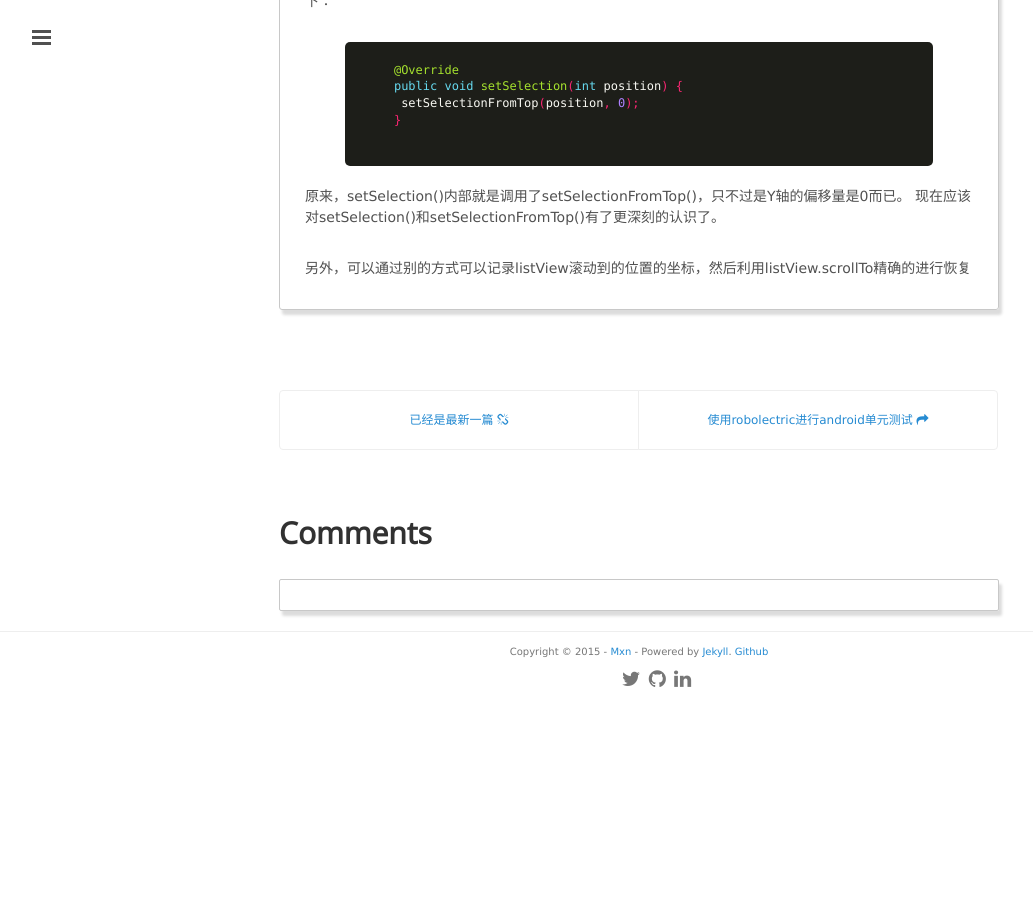
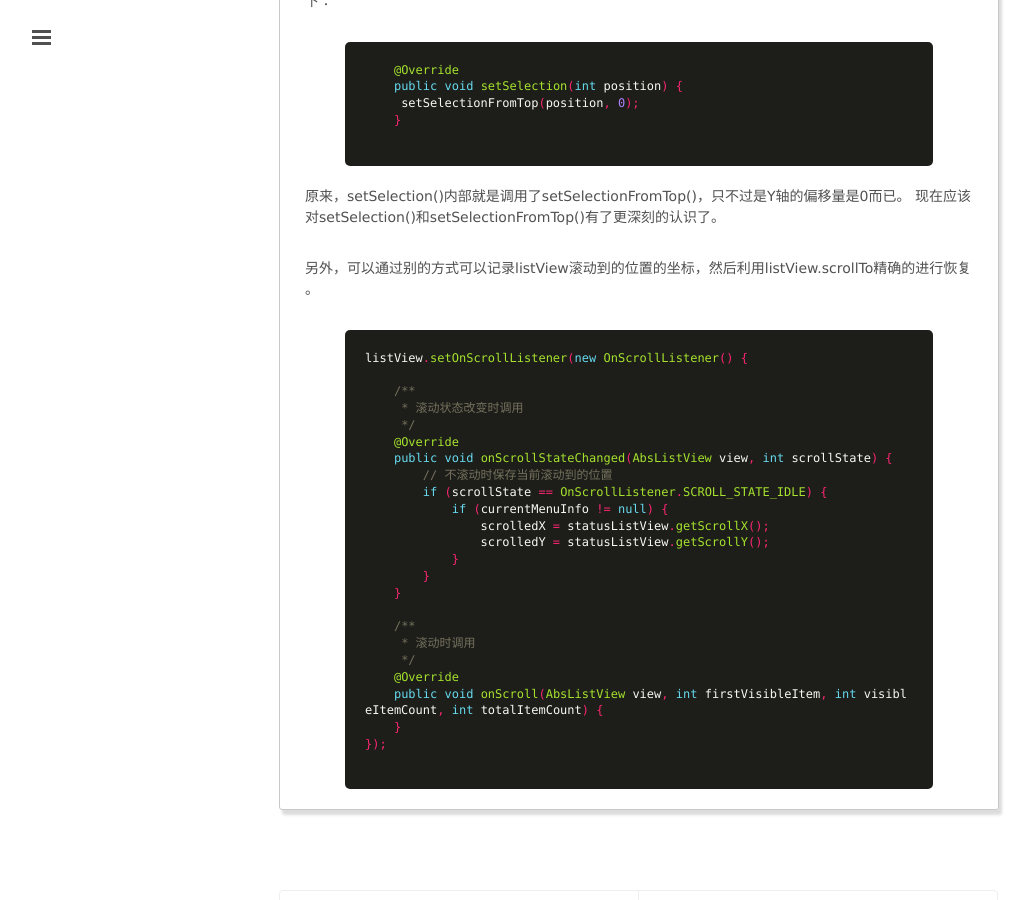
Before and after one commit to mxn21/mxn21.github.io, a Jekyll site: the page built from _posts/2015-7-11-深入理解listView的setSelectionFromTop.md, in a window 1280 px wide and 900 px high, scrolled down 1419 px. Shown: the whole window, without its empty margins (1-1034 px from the left). Built offline with Jekyll 4.4.1, drawn with Linux system fonts in a browser that asks for light colours; Markdown is read by kramdown in place of the engine named in the settings; comment, search, counter and statistics services are not loaded; before the commit the page ends 2123 px from its top, so only the background shows below that.

Commit message:
23423
2423

```diff
--- a/_posts/2015-7-11-深入理解listView的setSelectionFromTop.md
+++ b/_posts/2015-7-11-深入理解listView的setSelectionFromTop.md
@@ -72,4 +72,30 @@
 原来，setSelection()内部就是调用了setSelectionFromTop()，只不过是Y轴的偏移量是0而已。
 现在应该对setSelection()和setSelectionFromTop()有了更深刻的认识了。
 
-另外，可以通过别的方式可以记录listView滚动到的位置的坐标，然后利用listView.scrollTo精确的进行恢复
+另外，可以通过别的方式可以记录listView滚动到的位置的坐标，然后利用listView.scrollTo精确的进行恢复 。
+
+    {% highlight java  %}
+listView.setOnScrollListener(new OnScrollListener() {
+
+    /**
+     * 滚动状态改变时调用
+     */
+    @Override
+    public void onScrollStateChanged(AbsListView view, int scrollState) {
+        // 不滚动时保存当前滚动到的位置
+        if (scrollState == OnScrollListener.SCROLL_STATE_IDLE) {
+            if (currentMenuInfo != null) {
+                scrolledX = statusListView.getScrollX();
+                scrolledY = statusListView.getScrollY();
+            }
+        }
+    }
+
+    /**
+     * 滚动时调用
+     */
+    @Override
+    public void onScroll(AbsListView view, int firstVisibleItem, int visibleItemCount, int totalItemCount) {
+    }
+});
+    {% endhighlight %}
```
